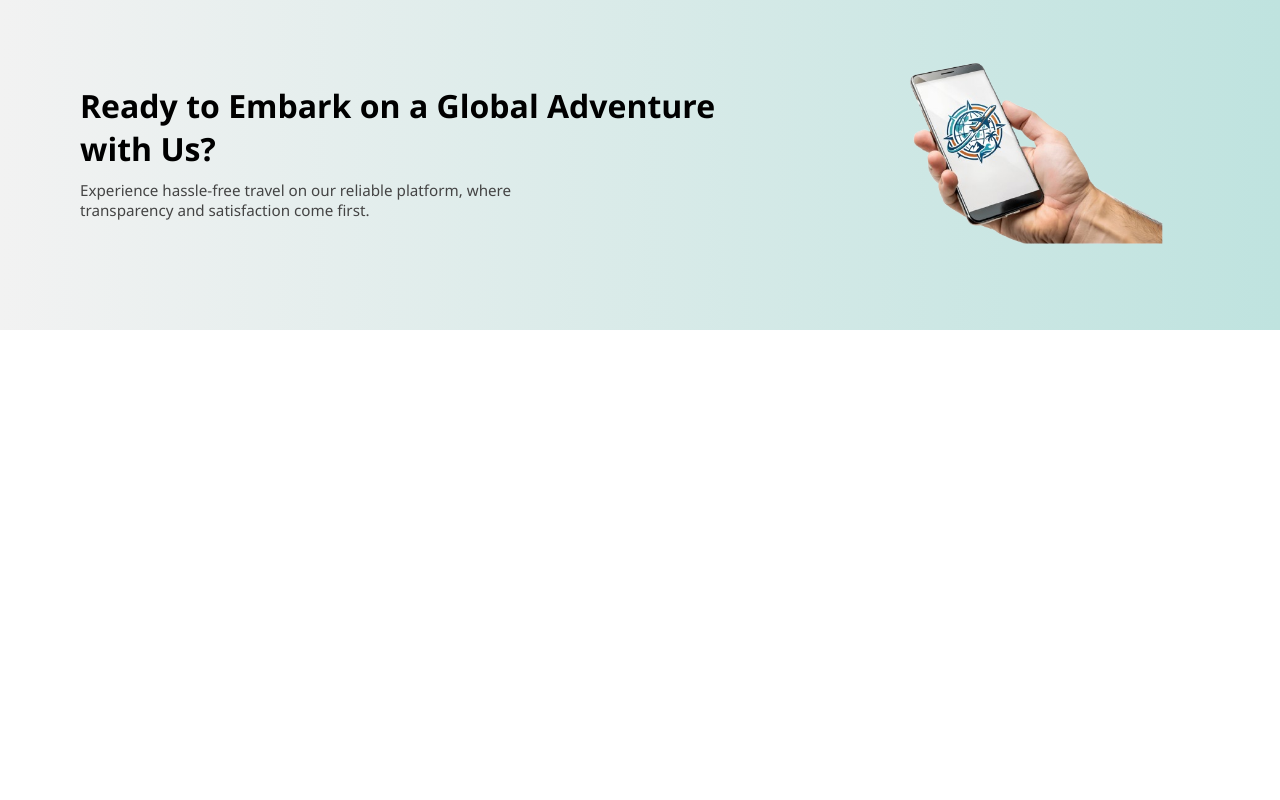
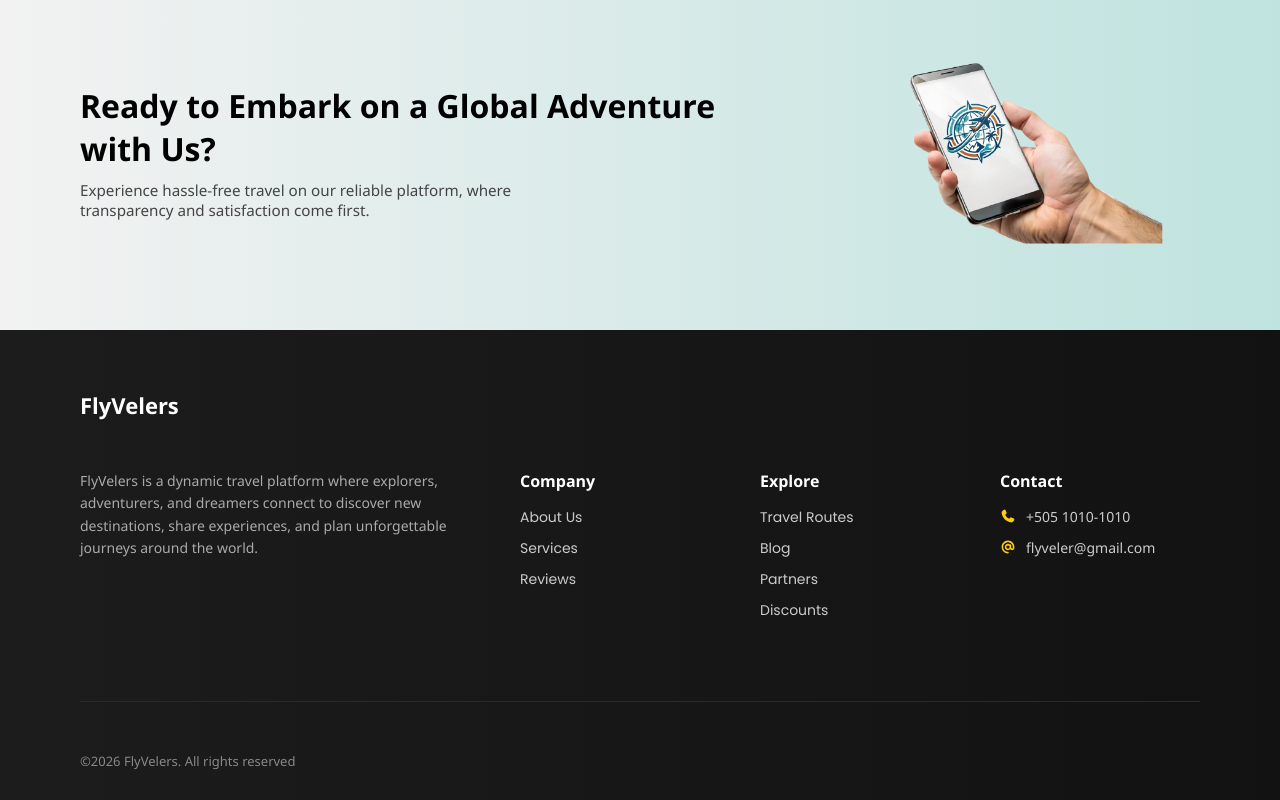
Before and after one commit to RobertF05/FlyVelers, a React (Vite) app in the folder FlyVelers/: page /main in a window 1280 px wide. Shown: the part 1249-2049 px from the top of the page. Before the commit the page ends 1579 px from the top, so only its background shows below. Built offline with nearby package versions, Linux system fonts and the light colour scheme.

Commit message:
changes and footer

```diff
--- a/FlyVelers/src/Pages/AboutUsPage/AboutUsPage.jsx
+++ b/FlyVelers/src/Pages/AboutUsPage/AboutUsPage.jsx
@@ -7,6 +7,7 @@ import divider from '../../assets/bottom-shape.webp.png';
 import villaGinaVarenna from '../../assets/villa-gina-varenna.png';
 import globos from '../../assets/Globos.png';
 import haLongBay from '../../assets/Ha-long-bay.png';
+import Footer from '../../components/footer.jsx';
 
 const sections = [
   {
@@ -74,6 +75,7 @@ const AboutUsPage = () => {
           </button>
         </div>
       </section>
+      <Footer/>
     </div>
   );
 };
--- a/FlyVelers/src/Pages/MainPage/MainPage.jsx
+++ b/FlyVelers/src/Pages/MainPage/MainPage.jsx
@@ -1,6 +1,7 @@
 import React from 'react';
 import './MainPage.css';
 import Navbar from '../../components/navbar.jsx';
+import Footer from '../../components/footer.jsx';
 
 // Images
 import maldivas from '../../assets/maldivas.png';
@@ -88,8 +89,9 @@ const MainPage = () => {
           </div>
         </div>
       </section>
+      <Footer/>
+    </div>
 
-    </div>
   );
 };
 
--- a/FlyVelers/src/Pages/services/services.css
+++ b/FlyVelers/src/Pages/services/services.css
@@ -24,7 +24,7 @@
   color: white;
   text-align: right;
   max-width: 500px;
-  margin-top: 480px;
+  margin-top: 250px;
 }
 
 .services-hero .hero-subtitle {
@@ -43,7 +43,7 @@
 .services-section {
   background: linear-gradient(to bottom, #111 0%, #444 40%, #eee 100%);
   padding: 150px 20px;
-  min-height: 1200px;
+  min-height: auto;
 }
 /* .bg-shape1{
  position: absolute;
@@ -69,12 +69,14 @@
 .cards-wrapper {
   position: relative;
   display: flex;
-  flex-direction: column;
-  align-items: center;
-  gap: 100px;
+  flex-direction: row;
+  justify-content: center;
+  align-items: stretch;
+  gap: 40px;
   margin-top: -120px;
   padding-bottom: 100px;
   z-index: 2;
+  flex-wrap: wrap;
 }
 
 .service-card {
@@ -85,7 +87,7 @@
   text-align: center;
   box-shadow: 0 20px 60px rgba(0, 0, 0, 0.5);
   transition: all 0.3s ease;
-  margin-bottom: 100px;
+  margin-bottom: 0px;
   box-shadow: 0 0 20px rgba(255,255,255,0.5);
   height: 660px;
   transform: translateY(-100px);
@@ -95,19 +97,6 @@
   transform: translateY(-10px) scale(1.02);
 }
 
-.service-card:nth-child(1) {
-  align-self: flex-start;
-  margin-left: 10%;
-}
-
-.service-card:nth-child(2) {
-  align-self: center;
-}
-
-.service-card:nth-child(3) {
-  align-self: flex-end;
-  margin-right: 10%;
-}
 
 .blue {
   background: #4da6ff;
--- a/FlyVelers/src/Pages/services/services.jsx
+++ b/FlyVelers/src/Pages/services/services.jsx
@@ -1,6 +1,7 @@
 import React from "react";
 import "./services.css";
 import Navbar from "../../components/navbar.jsx";
+import Footer from '../../components/footer.jsx';
 import auroras from "../../assets/auroras.png";
 import { FontAwesomeIcon } from "@fortawesome/react-fontawesome";
 import { faCheck } from "@fortawesome/free-solid-svg-icons";
@@ -101,6 +102,7 @@ const Services = () => {
             <div className="bg-shape2"></div>
         </div>
       </section>
+      <Footer/>
     </div>
   );
 };
--- a/FlyVelers/src/components/footer.css
+++ b/FlyVelers/src/components/footer.css
@@ -0,0 +1,119 @@
+.footer {
+  background: linear-gradient(to right, #1c1c1c, #121212);
+  color: #ccc;
+  padding: 60px 80px 30px;
+  font-family: 'Segoe UI', Tahoma, Geneva, Verdana, sans-serif;
+
+  display: grid;
+  grid-template-columns: 2fr 1fr 1fr 1fr;
+  gap: 40px;
+}
+
+/* Título */
+.title {
+  grid-column: 1;
+  color: #fff;
+  font-size: 22px;
+  margin-bottom: 10px;
+}
+
+/* Texto */
+.text {
+  grid-column: 1;
+  font-size: 14px;
+  line-height: 1.6;
+  color: #aaa;
+}
+
+/* Columnas */
+.company {
+  grid-column: 2;
+}
+
+.explore {
+  grid-column: 3;
+}
+
+.contact {
+  grid-column: 4;
+}
+
+/* Listas */
+.company ul,
+.explore ul {
+  list-style: none;
+  padding: 0;
+}
+
+.company li,
+.explore li {
+  margin-bottom: 10px;
+}
+
+.company a,
+.explore a {
+  text-decoration: none;
+  color: #ccc;
+  font-size: 14px;
+  transition: 0.3s;
+}
+
+.company a:hover,
+.explore a:hover {
+  color: #fff;
+}
+
+/* Títulos simulados */
+.company::before {
+  content: "Company";
+  display: block;
+  color: #fff;
+  font-weight: bold;
+  margin-bottom: 15px;
+}
+
+.explore::before {
+  content: "Explore";
+  display: block;
+  color: #fff;
+  font-weight: bold;
+  margin-bottom: 15px;
+}
+
+.contact::before {
+  content: "Contact";
+  display: block;
+  color: #fff;
+  font-weight: bold;
+  margin-bottom: 15px;
+}
+
+/* Contacto */
+.contact p {
+  display: flex;
+  align-items: center;
+  gap: 10px;
+  margin-bottom: 12px;
+  font-size: 14px;
+}
+
+.contact svg {
+  width: 16px;
+  height: 16px;
+  fill: #facc15;
+}
+
+/* Línea */
+.separator {
+  grid-column: 1 / -1;
+  height: 1px;
+  background: #2a2a2a;
+  margin: 30px 0 10px;
+}
+
+/* Footer bottom */
+.footer > p:last-child {
+  grid-column: 1 / -1;
+  font-size: 13px;
+  color: #888;
+}
--- a/FlyVelers/src/components/footer.jsx
+++ b/FlyVelers/src/components/footer.jsx
@@ -1,5 +1,54 @@
-import './footer.css' ;
+import './footer.css';
 
-<footer className='footer'>
+function Footer() {
+  return (
+    <footer className="footer">
+      <h2 className="title">FlyVelers</h2>
 
-</footer>
+      <p className="text">
+        FlyVelers is a dynamic travel platform where explorers,
+        adventurers, and dreamers connect to discover new destinations,
+        share experiences, and plan unforgettable journeys around the world.
+      </p>
+
+      <div className="company">
+        <ul>
+          <li><a href="/about">About Us</a></li>
+          <li><a href="/services">Services</a></li>
+          <li><a href="/reviews">Reviews</a></li>
+        </ul>
+      </div>
+
+      <div className="explore">
+        <ul>
+          <li><a href="/routes">Travel Routes</a></li>
+          <li><a href="/blog">Blog</a></li>
+          <li><a href="/partners">Partners</a></li>
+          <li><a href="/discounts">Discounts</a></li>
+        </ul>
+      </div>
+
+      <div className="contact">
+        <p className="phone">
+          <svg xmlns="http://www.w3.org/2000/svg" viewBox="0 0 640 640">
+            <path d="M224.2 89C216.3 70.1 195.7 60.1 176.1 65.4L170.6 66.9C106 84.5 50.8 147.1 66.9 223.3C104 398.3 241.7 536 416.7 573.1C493 589.3 555.5 534 573.1 469.4L574.6 463.9C580 444.2 569.9 423.6 551.1 415.8L453.8 375.3C437.3 368.4 418.2 373.2 406.8 387.1L368.2 434.3C297.9 399.4 241.3 341 208.8 269.3L253 233.3C266.9 222 271.6 202.9 264.8 186.3L224.2 89z"/>
+          </svg>
+          +505 1010-1010
+        </p>
+
+        <p className="email">
+          <svg xmlns="http://www.w3.org/2000/svg" viewBox="0 0 640 640">
+            <path d="M320 128C214 128 128 214 128 320C128 426 214 512 320 512C337.7 512 352 526.3 352 544C352 561.7 337.7 576 320 576C178.6 576 64 461.4 64 320C64 178.6 178.6 64 320 64C461.4 64 576 178.6 576 320L576 352C576 405 533 448 480 448C450.7 448 424.4 434.8 406.8 414.1C384 435.1 353.5 448 320 448C249.3 448 192 390.7 192 320C192 249.3 249.3 192 320 192C347.9 192 373.7 200.9 394.7 216.1C400.4 211.1 407.8 208 416 208C433.7 208 448 222.3 448 240L448 352C448 369.7 462.3 384 480 384C497.7 384 512 369.7 512 352L512 320C512 214 426 128 320 128zM384 320C384 284.7 355.3 256 320 256C284.7 256 256 284.7 256 320C256 355.3 284.7 384 320 384C355.3 384 384 355.3 384 320z"/>
+          </svg>
+          flyveler@gmail.com
+        </p>
+      </div>
+
+      <div className="separator"></div>
+
+      <p>©2026 FlyVelers. All rights reserved</p>
+    </footer>
+  );
+}
+
+export default Footer;
```
